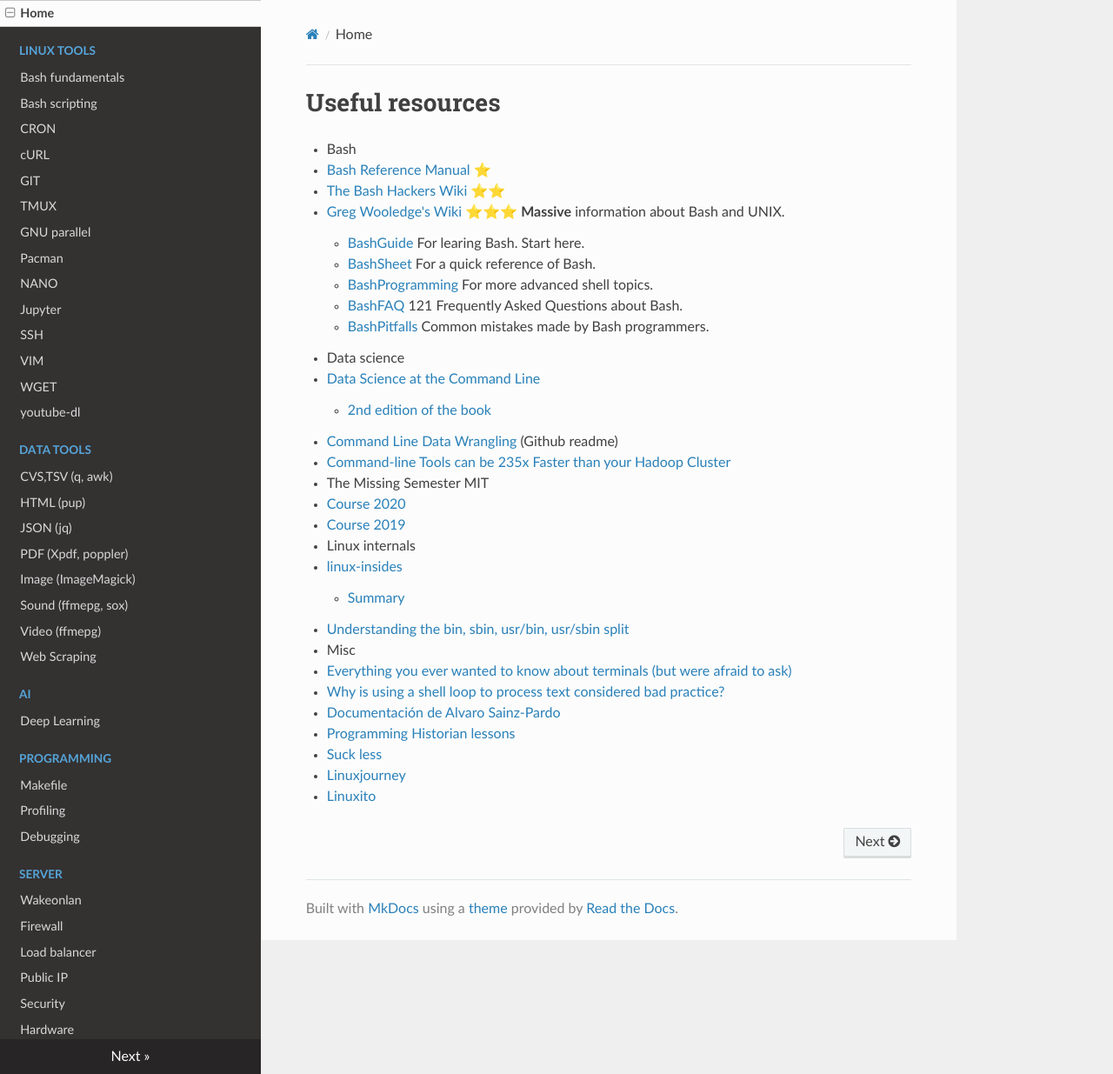
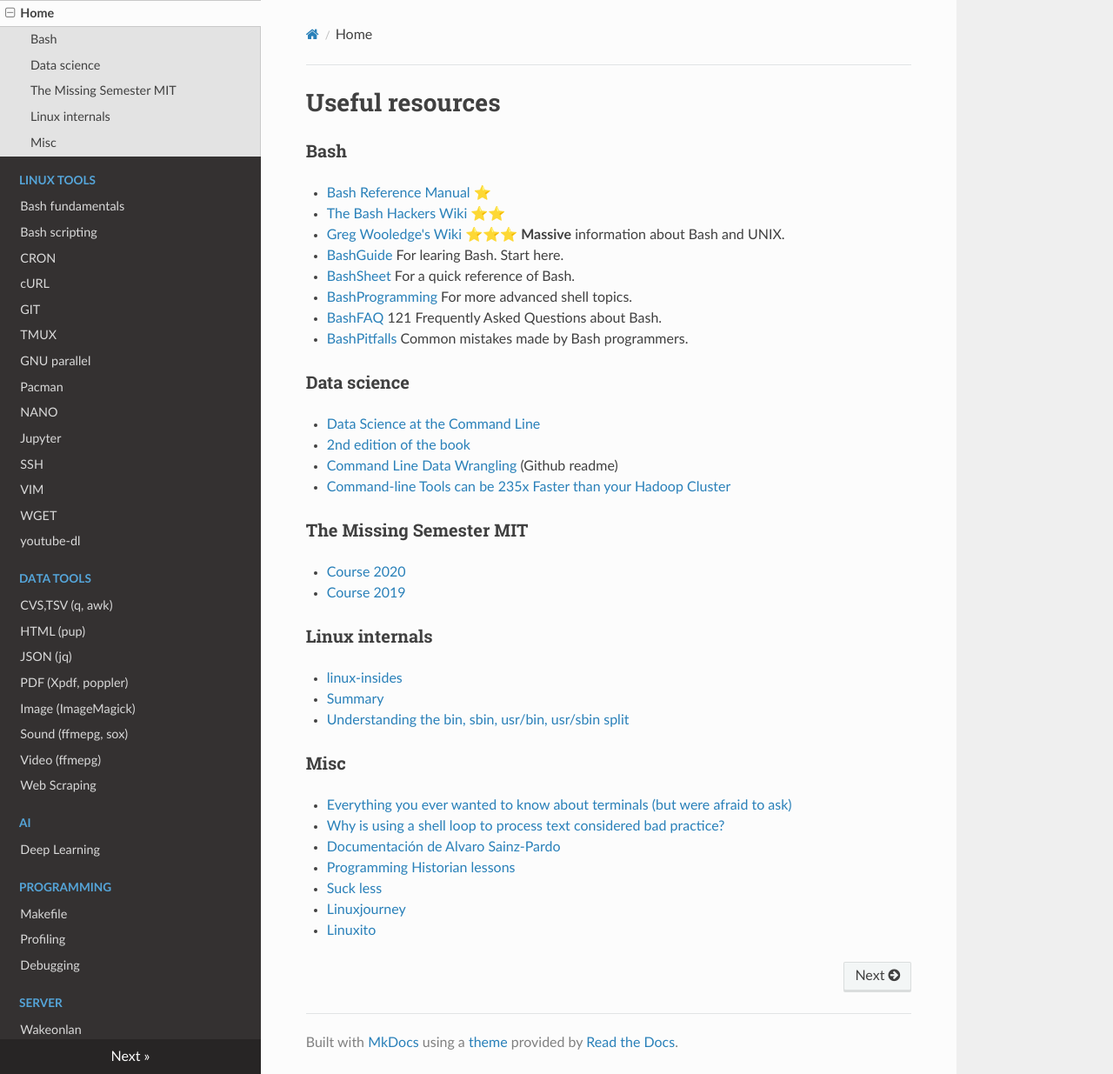
Before and after one commit to javiabellan/biblia, an MkDocs documentation site: the page built from docs/index.md, in a window 1280 px wide and 1235 px high. Shown: the whole window at 87% size. Built offline with MkDocs 1.6.1, drawn with Linux system fonts in a browser that asks for light colours; nearby versions of some CDN libraries.

Commit message:
fix home 3

```diff
--- a/docs/index.md
+++ b/docs/index.md
@@ -1,31 +1,35 @@
 # Useful resources
 
-- Bash
-   - [Bash Reference Manual](https://www.gnu.org/software/bash/manual/bash.html) ⭐
-   - [The Bash Hackers Wiki](https://wiki.bash-hackers.org) ⭐⭐
-   - [Greg Wooledge's Wiki](http://mywiki.wooledge.org/) ⭐⭐⭐ **Massive** information about Bash and UNIX.
-    - [BashGuide](http://mywiki.wooledge.org/BashGuide) For learing Bash. Start here.
-    - [BashSheet](http://mywiki.wooledge.org/BashSheet) For a quick reference of Bash.
-    - [BashProgramming](http://mywiki.wooledge.org/BashProgramming) For more advanced shell topics.
-    - [BashFAQ](http://mywiki.wooledge.org/BashFAQ) 121 Frequently Asked Questions about Bash.
-    - [BashPitfalls](http://mywiki.wooledge.org/BashPitfalls) Common mistakes made by Bash programmers.
-- Data science
-   - [Data Science at the Command Line](https://www.datascienceatthecommandline.com)
-    - [2nd edition of the book](https://datascienceatthecommandline.com/2e)
-   - [Command Line Data Wrangling](https://github.com/rufuspollock/command-line-data-wrangling) (Github readme)
-   - [Command-line Tools can be 235x Faster than your Hadoop Cluster](https://adamdrake.com/command-line-tools-can-be-235x-faster-than-your-hadoop-cluster.html)
-- The Missing Semester MIT
-   - [Course 2020](https://missing.csail.mit.edu/2020)
-   - [Course 2019](https://missing.csail.mit.edu/2019)
-- Linux internals
-   - [linux-insides](https://github.com/0xAX/linux-insides/blob/master/SUMMARY.md)
-     - [Summary](https://github.com/0xAX/linux-insides/blob/master/SUMMARY.md)
-   - [Understanding the bin, sbin, usr/bin, usr/sbin split](http://lists.busybox.net/pipermail/busybox/2010-December/074114.html)
-- Misc
-   - [Everything you ever wanted to know about terminals (but were afraid to ask)](http://xn--rpa.cc/irl/term.html)
-   - [Why is using a shell loop to process text considered bad practice?](https://unix.stackexchange.com/questions/169716/why-is-using-a-shell-loop-to-process-text-considered-bad-practice)
-   - [Documentación de Alvaro Sainz-Pardo](http://docs.alvarosainzpardo.com)
-   - [Programming Historian lessons](http://programminghistorian.org/en/lessons)
-   - [Suck less](https://suckless.org)
-   - [Linuxjourney](https://linuxjourney.com)
-   - [Linuxito](https://www.linuxito.com)
+### Bash
+- [Bash Reference Manual](https://www.gnu.org/software/bash/manual/bash.html) ⭐
+- [The Bash Hackers Wiki](https://wiki.bash-hackers.org) ⭐⭐
+- [Greg Wooledge's Wiki](http://mywiki.wooledge.org/) ⭐⭐⭐ **Massive** information about Bash and UNIX.
+  - [BashGuide](http://mywiki.wooledge.org/BashGuide) For learing Bash. Start here.
+  - [BashSheet](http://mywiki.wooledge.org/BashSheet) For a quick reference of Bash.
+  - [BashProgramming](http://mywiki.wooledge.org/BashProgramming) For more advanced shell topics.
+  - [BashFAQ](http://mywiki.wooledge.org/BashFAQ) 121 Frequently Asked Questions about Bash.
+  - [BashPitfalls](http://mywiki.wooledge.org/BashPitfalls) Common mistakes made by Bash programmers.
+
+### Data science
+- [Data Science at the Command Line](https://www.datascienceatthecommandline.com)
+  - [2nd edition of the book](https://datascienceatthecommandline.com/2e)
+- [Command Line Data Wrangling](https://github.com/rufuspollock/command-line-data-wrangling) (Github readme)
+- [Command-line Tools can be 235x Faster than your Hadoop Cluster](https://adamdrake.com/command-line-tools-can-be-235x-faster-than-your-hadoop-cluster.html)
+
+### The Missing Semester MIT
+- [Course 2020](https://missing.csail.mit.edu/2020)
+- [Course 2019](https://missing.csail.mit.edu/2019)
+
+### Linux internals
+- [linux-insides](https://github.com/0xAX/linux-insides/blob/master/SUMMARY.md)
+  - [Summary](https://github.com/0xAX/linux-insides/blob/master/SUMMARY.md)
+- [Understanding the bin, sbin, usr/bin, usr/sbin split](http://lists.busybox.net/pipermail/busybox/2010-December/074114.html)
+
+### Misc
+- [Everything you ever wanted to know about terminals (but were afraid to ask)](http://xn--rpa.cc/irl/term.html)
+- [Why is using a shell loop to process text considered bad practice?](https://unix.stackexchange.com/questions/169716/why-is-using-a-shell-loop-to-process-text-considered-bad-practice)
+- [Documentación de Alvaro Sainz-Pardo](http://docs.alvarosainzpardo.com)
+- [Programming Historian lessons](http://programminghistorian.org/en/lessons)
+- [Suck less](https://suckless.org)
+- [Linuxjourney](https://linuxjourney.com)
+- [Linuxito](https://www.linuxito.com)
```
